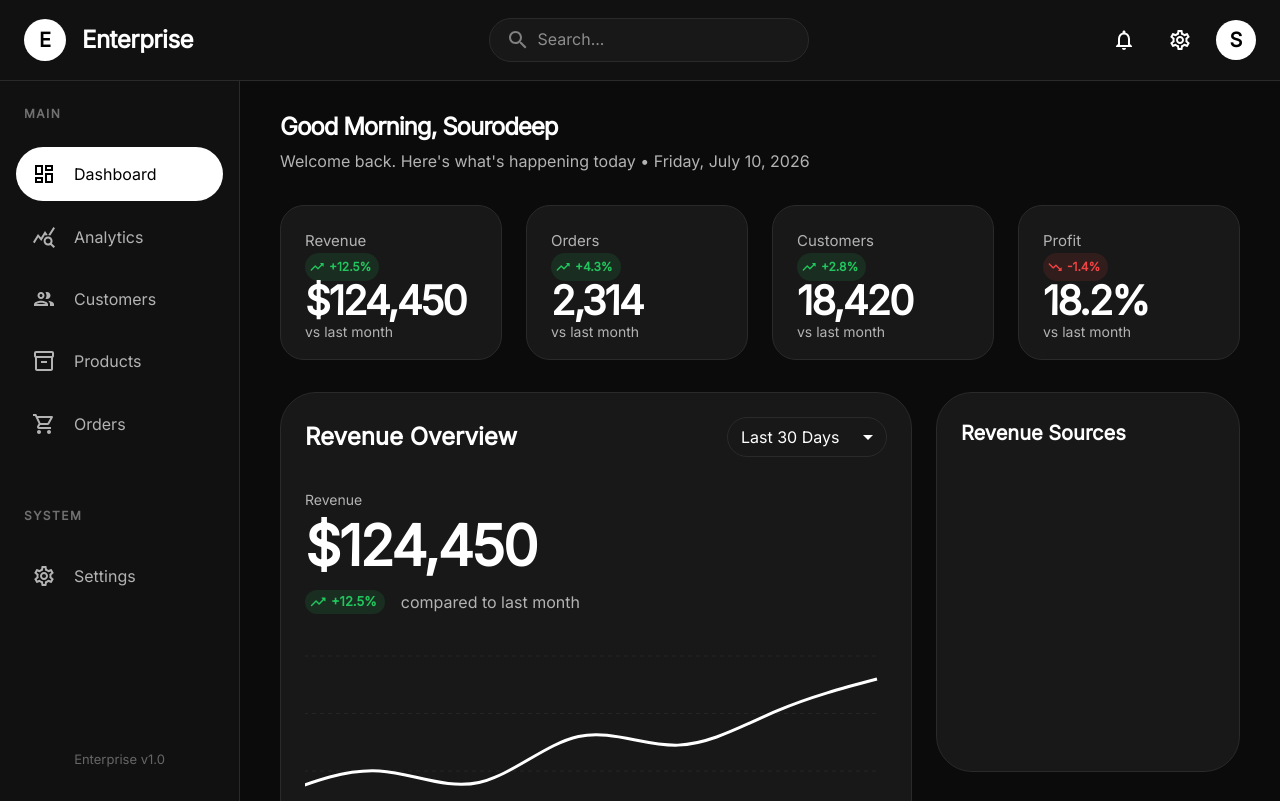
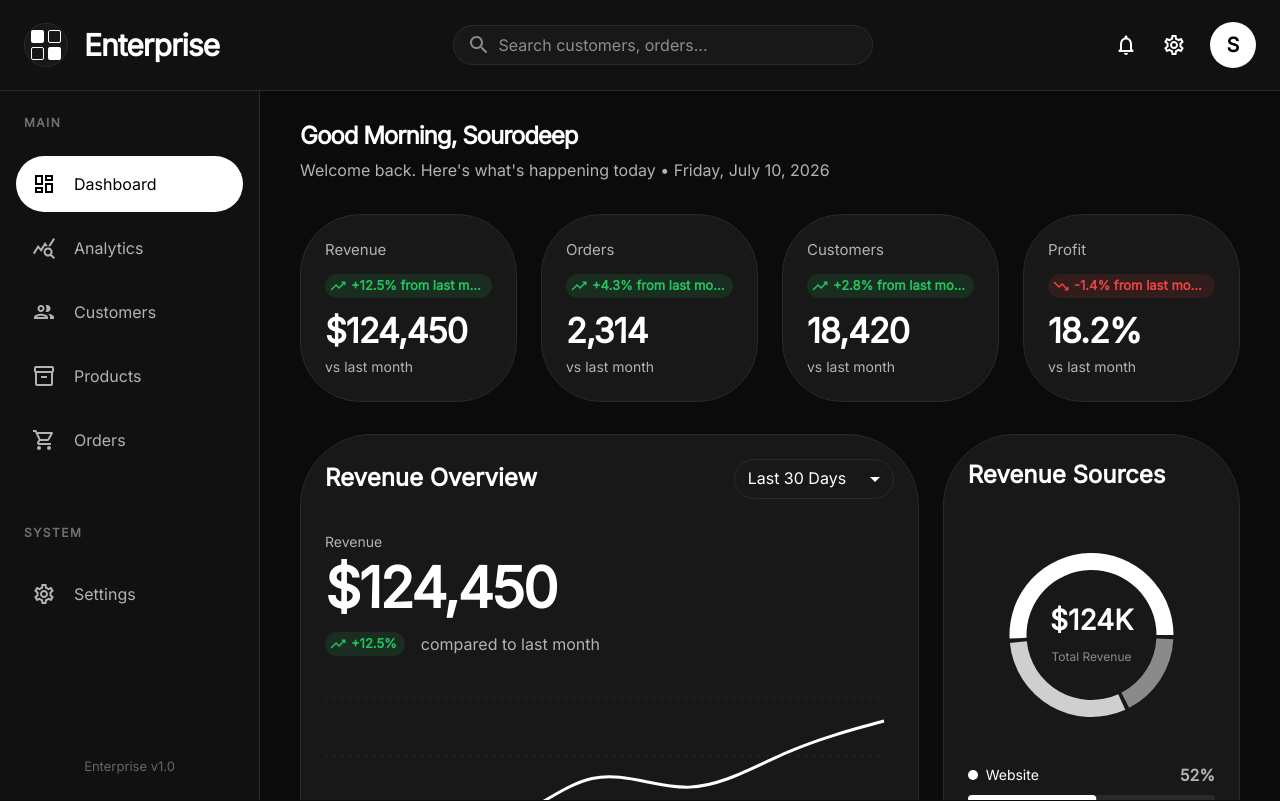
Before and after one commit to sourodeepsaha2/enterprise-dashboard, a React (Vite) app: page / in a window 1280 px wide. Built offline with nearby package versions, Linux system fonts and the light colour scheme.

Commit message:
feat: complete dashboard analytics and UI polish

```diff
--- /dev/null
+++ b/src/components/common/Logo.jsx
@@ -0,0 +1,52 @@
+import { Box, Typography } from "@mui/material";
+
+const Logo = () => {
+  return (
+    <Box
+      sx={{
+        display: "flex",
+        alignItems: "center",
+        gap: 2,
+      }}
+    >
+      <Box
+        sx={{
+          width: 44,
+          height: 44,
+          borderRadius: 2,
+          border: "1px solid",
+          borderColor: "divider",
+          display: "grid",
+          gridTemplateColumns: "repeat(2, 1fr)",
+          gap: "4px",
+          p: "6px",
+          bgcolor: "background.paper",
+          transition: "all .25s ease",
+
+          "&:hover": {
+            transform: "rotate(-3deg)",
+            borderColor: "#FFFFFF",
+          },
+        }}
+      >
+        <Box sx={{ bgcolor: "#FFFFFF", borderRadius: "2px" }} />
+        <Box sx={{ border: "1px solid #FFFFFF", borderRadius: "2px" }} />
+        <Box sx={{ border: "1px solid #FFFFFF", borderRadius: "2px" }} />
+        <Box sx={{ bgcolor: "#FFFFFF", borderRadius: "2px" }} />
+      </Box>
+
+      <Typography
+        sx={{
+          fontSize: 30,
+          fontWeight: 700,
+          letterSpacing: "-1px",
+          lineHeight: 1,
+        }}
+      >
+        Enterprise
+      </Typography>
+    </Box>
+  );
+};
+
+export default Logo;
--- a/src/components/layout/Header.jsx
+++ b/src/components/layout/Header.jsx
@@ -1,127 +1,114 @@
 import {
   AppBar,
+  Toolbar,
+  Box,
+  TextField,
+  InputAdornment,
+  IconButton,
   Avatar,
-  Box,
-  IconButton,
-  InputBase,
-  Toolbar,
-  Typography,
 } from "@mui/material";
 
-import SearchIcon from "@mui/icons-material/Search";
-import NotificationsNoneOutlinedIcon from "@mui/icons-material/NotificationsNoneOutlined";
+import SearchRoundedIcon from "@mui/icons-material/SearchRounded";
+import NotificationsNoneRoundedIcon from "@mui/icons-material/NotificationsNoneRounded";
 import SettingsOutlinedIcon from "@mui/icons-material/SettingsOutlined";
+
+import Logo from "../common/Logo";
 
 const Header = () => {
   return (
     <AppBar
-      position="static"
+      position="fixed"
       elevation={0}
       sx={{
         bgcolor: "#111111",
         borderBottom: "1px solid #2A2A2A",
+        zIndex: (theme) => theme.zIndex.drawer + 1,
       }}
     >
       <Toolbar
         sx={{
-          height: 80,
-          display: "flex",
           justifyContent: "space-between",
+          px: 3,
+          height: 90,
         }}
       >
         {/* Logo */}
+        <Logo />
+
+        {/* Search */}
+        <Box
+          sx={{
+            width: 420,
+          }}
+        >
+          <TextField
+            fullWidth
+            placeholder="Search customers, orders..."
+            variant="outlined"
+            size="small"
+            slotProps={{
+              input: {
+                startAdornment: (
+                  <InputAdornment position="start">
+                    <SearchRoundedIcon sx={{ color: "#8A8A8A" }} />
+                  </InputAdornment>
+                ),
+              },
+            }}
+            sx={{
+              "& .MuiOutlinedInput-root": {
+                bgcolor: "#181818",
+                borderRadius: 10,
+                color: "#FFFFFF",
+
+                "& fieldset": {
+                  borderColor: "#2A2A2A",
+                },
+
+                "&:hover fieldset": {
+                  borderColor: "#444444",
+                },
+
+                "&.Mui-focused fieldset": {
+                  borderColor: "#FFFFFF",
+                },
+              },
+            }}
+          />
+        </Box>
+
+        {/* Actions */}
         <Box
           sx={{
             display: "flex",
             alignItems: "center",
-            gap: 2,
+            gap: 1,
           }}
         >
-          <Box
+          <IconButton
             sx={{
-              width: 42,
-              height: 42,
-              bgcolor: "#FFFFFF",
-              borderRadius: 2,
-              display: "flex",
-              alignItems: "center",
-              justifyContent: "center",
+              color: "#FFFFFF",
             }}
           >
-            <Typography
-              sx={{
-                color: "#000000",
-                fontWeight: 800,
-                fontSize: 20,
-              }}
-            >
-              E
-            </Typography>
-          </Box>
+            <NotificationsNoneRoundedIcon />
+          </IconButton>
 
-          <Typography
-            variant="h5"
+          <IconButton
             sx={{
-              fontWeight: 700,
-              letterSpacing: "-0.5px",
+              color: "#FFFFFF",
             }}
           >
-            Enterprise
-          </Typography>
-        </Box>
-
-        {/* Search */}
-        <Box
-          sx={{
-            width: 320,
-            height: 44,
-            bgcolor: "#181818",
-            border: "1px solid #2A2A2A",
-            borderRadius: 2,
-            display: "flex",
-            alignItems: "center",
-            px: 2,
-          }}
-        >
-          <SearchIcon
-            sx={{
-              color: "#808080",
-              mr: 1,
-            }}
-          />
-
-          <InputBase
-            placeholder="Search..."
-            sx={{
-              flex: 1,
-              color: "#FFFFFF",
-            }}
-          />
-        </Box>
-
-        {/* Right */}
-        <Box
-          sx={{
-            display: "flex",
-            alignItems: "center",
-            gap: 2,
-          }}
-        >
-          <IconButton sx={{ color: "#FFFFFF" }}>
-            <NotificationsNoneOutlinedIcon />
-          </IconButton>
-
-          <IconButton sx={{ color: "#FFFFFF" }}>
             <SettingsOutlinedIcon />
           </IconButton>
 
           <Avatar
             sx={{
-              width: 40,
-              height: 40,
+              width: 46,
+              height: 46,
               bgcolor: "#FFFFFF",
               color: "#000000",
               fontWeight: 700,
+              ml: 1,
             }}
           >
             S
--- a/src/components/layout/MainLayout.jsx
+++ b/src/components/layout/MainLayout.jsx
@@ -1,6 +1,12 @@
 import { Box } from "@mui/material";
+
 import Header from "./Header";
 import Sidebar from "./Sidebar";
+
+import {
+  HEADER_HEIGHT,
+  HEADER_HEIGHT_PX,
+} from "../../utils/layout";
 
 const MainLayout = ({ children }) => {
   return (
@@ -8,6 +14,7 @@ const MainLayout = ({ children }) => {
       sx={{
         minHeight: "100vh",
         bgcolor: "background.default",
+        pt: HEADER_HEIGHT_PX,
       }}
     >
       <Header />
@@ -15,7 +22,7 @@ const MainLayout = ({ children }) => {
       <Box
         sx={{
           display: "flex",
-          height: "calc(100vh - 80px)",
+          height: `calc(100vh - ${HEADER_HEIGHT}px)`,
         }}
       >
         <Sidebar />
--- a/src/components/layout/SideBar.jsx
+++ b/src/components/layout/SideBar.jsx
@@ -13,6 +13,11 @@ import GroupOutlinedIcon from "@mui/icons-material/GroupOutlined";
 import Inventory2OutlinedIcon from "@mui/icons-material/Inventory2Outlined";
 import ShoppingCartOutlinedIcon from "@mui/icons-material/ShoppingCartOutlined";
 import SettingsOutlinedIcon from "@mui/icons-material/SettingsOutlined";
+
+import {
+  HEADER_HEIGHT,
+  SIDEBAR_WIDTH,
+} from "../../utils/layout";
 
 const menuItems = [
   {
@@ -42,12 +47,22 @@ const Sidebar = () => {
   return (
     <Box
       sx={{
-        width: 240,
+        width: SIDEBAR_WIDTH,
+        height: `calc(100vh - ${HEADER_HEIGHT}px)`,
+
+        position: "sticky",
+        top: 0,
+
+        flexShrink: 0,
+
         bgcolor: "#111111",
+
         borderRight: "1px solid #2A2A2A",
+
         display: "flex",
         flexDirection: "column",
         justifyContent: "space-between",
+
         py: 3,
       }}
     >
@@ -71,14 +86,12 @@ const Sidebar = () => {
               key={item.title}
               sx={{
                 mb: 1,
-                borderRadius: 2.5,
-                py: 1.4,
+                py: 1.5,
+                borderRadius: 3,
 
                 bgcolor: item.active ? "#FFFFFF" : "transparent",
 
                 color: item.active ? "#000000" : "#B3B3B3",
-
-                transition: "all .25s",
 
                 "&:hover": {
                   bgcolor: item.active ? "#FFFFFF" : "#1C1C1C",
@@ -87,8 +100,8 @@ const Sidebar = () => {
             >
               <ListItemIcon
                 sx={{
+                  minWidth: 42,
                   color: item.active ? "#000000" : "#B3B3B3",
-                  minWidth: 42,
                 }}
               >
                 {item.icon}
@@ -122,8 +135,8 @@ const Sidebar = () => {
         <List sx={{ px: 2 }}>
           <ListItemButton
             sx={{
-              borderRadius: 2.5,
-              py: 1.4,
+              py: 1.5,
+              borderRadius: 3,
 
               color: "#B3B3B3",
 
@@ -134,8 +147,8 @@ const Sidebar = () => {
           >
             <ListItemIcon
               sx={{
+                minWidth: 42,
                 color: "#B3B3B3",
-                minWidth: 42,
               }}
             >
               <SettingsOutlinedIcon />
@@ -145,7 +158,6 @@ const Sidebar = () => {
               primary="Settings"
               primaryTypographyProps={{
                 fontSize: 15,
-                fontWeight: 500,
               }}
             />
           </ListItemButton>
@@ -155,9 +167,8 @@ const Sidebar = () => {
       <Typography
         sx={{
           textAlign: "center",
-          color: "#666",
+          color: "#666666",
           fontSize: 13,
-          pb: 1,
         }}
       >
         Enterprise v1.0
--- a/src/components/ui/SectionCard.jsx
+++ b/src/components/ui/SectionCard.jsx
@@ -1,20 +1,30 @@
 import { Paper } from "@mui/material";
 
-const SectionCard = ({ children, sx = {} }) => {
+const SectionCard = ({
+  children,
+  sx = {},
+  hoverable = true,
+}) => {
   return (
     <Paper
       elevation={0}
       sx={{
-        bgcolor: "background.paper",
-        border: "1px solid",
-        borderColor: "divider",
-        borderRadius: 3,
+        bgcolor: "#181818",
+        border: "1px solid #2A2A2A",
+        borderRadius: 6,
         p: 3,
-        transition: "all 0.2s ease",
 
-        "&:hover": {
-          borderColor: "#3A3A3A",
-        },
+        transition: hoverable
+          ? "transform .25s ease, box-shadow .25s ease, border-color .25s ease"
+          : "none",
+
+        ...(hoverable && {
+          "&:hover": {
+            transform: "translateY(-4px)",
+            borderColor: "#3A3A3A",
+            boxShadow: "0 16px 40px rgba(0,0,0,.45)",
+          },
+        }),
 
         ...sx,
       }}
--- a/src/components/ui/StatCard.jsx
+++ b/src/components/ui/StatCard.jsx
@@ -1,7 +1,6 @@
-import { Box, Chip, Typography } from "@mui/material";
+import { Paper, Typography, Chip } from "@mui/material";
 import TrendingUpRoundedIcon from "@mui/icons-material/TrendingUpRounded";
 import TrendingDownRoundedIcon from "@mui/icons-material/TrendingDownRounded";
-import SectionCard from "./SectionCard";
 
 const StatCard = ({
   title,
@@ -10,40 +9,49 @@ const StatCard = ({
   positive = true,
 }) => {
   return (
-    <SectionCard
+    <Paper
+      elevation={0}
       sx={{
-        height: 155,
-        display: "flex",
-        flexDirection: "column",
-        justifyContent: "space-between",
-        borderRadius: 2,
-        cursor: "pointer",
-        transition: "all .25s ease",
+        bgcolor: "#181818",
+        border: "1px solid #2A2A2A",
+        borderRadius: 5,
+        p: 3,
+        overflow: "hidden",
+
+        transition:
+          "transform .25s ease, box-shadow .25s ease, border-color .25s ease",
 
         "&:hover": {
-          transform: "translateY(-6px)",
-          borderColor: "#444",
+          transform: "translateY(-4px)",
+          borderColor: "#3A3A3A",
+          boxShadow: "0 16px 36px rgba(0,0,0,.45)",
+        },
+
+        "&:hover .stat-value": {
+          transform: "translateY(-3px)",
+        },
+
+        "&:hover .trend-chip": {
+          transform: "scale(1.05)",
+        },
+
+        "&:hover .MuiChip-icon": {
+          transform: "rotate(-12deg) scale(1.1)",
         },
       }}
     >
-      {/* Top */}
-
-      <Box
-        display="flex"
-        justifyContent="space-between"
-        alignItems="center"
-      >
       <Typography
         sx={{
+          color: "text.secondary",
           fontSize: 15,
-            color: "text.secondary",
-            fontWeight: 500,
+          mb: 1.5,
         }}
       >
         {title}
       </Typography>
 
       <Chip
+        className="trend-chip"
         size="small"
         icon={
           positive ? (
@@ -52,56 +60,52 @@ const StatCard = ({
             <TrendingDownRoundedIcon />
           )
         }
-          label={change.replace(" from last month", "")}
+        label={change}
         sx={{
-            height: 28,
+          mb: 2,
 
           bgcolor: positive
-              ? "rgba(34,197,94,.12)"
-              : "rgba(239,68,68,.12)",
+            ? "rgba(34,197,94,0.12)"
+            : "rgba(239,68,68,0.12)",
 
           color: positive ? "#22C55E" : "#EF4444",
 
-            borderRadius: 2,
+          transition: "transform .25s ease",
 
           "& .MuiChip-label": {
-              px: 1,
             fontWeight: 600,
-              fontSize: 12,
           },
 
           "& .MuiChip-icon": {
             color: positive ? "#22C55E" : "#EF4444",
-              fontSize: 16,
+            transition: "transform .25s ease",
           },
         }}
       />
-      </Box>
-
-      {/* Value */}
 
       <Typography
+        className="stat-value"
         sx={{
-          fontSize: 40,
+          fontSize: 34,
           fontWeight: 700,
-          letterSpacing: "-2px",
           lineHeight: 1,
+          letterSpacing: "-1px",
+          transition: "transform .25s ease",
         }}
       >
         {value}
       </Typography>
 
-      {/* Bottom */}
-
       <Typography
         sx={{
+          mt: 1,
           color: "text.secondary",
           fontSize: 14,
         }}
       >
         vs last month
       </Typography>
-    </SectionCard>
+    </Paper>
   );
 };
 
--- /dev/null
+++ b/src/data/dashboard.js
@@ -0,0 +1,5 @@
+export const revenueSources = [
+  { name: "Website", value: 52, color: "#FFFFFF" },
+  { name: "Mobile", value: 31, color: "#CFCFCF" },
+  { name: "API", value: 17, color: "#8A8A8A" },
+];
--- /dev/null
+++ b/src/pages/Dashboard/DonutChart.jsx
@@ -0,0 +1,94 @@
+import { Box, Typography } from "@mui/material";
+import {
+  PieChart,
+  Pie,
+  Cell,
+  ResponsiveContainer,
+} from "recharts";
+
+const data = [
+  {
+    name: "Website",
+    value: 52,
+  },
+  {
+    name: "Mobile",
+    value: 31,
+  },
+  {
+    name: "API",
+    value: 17,
+  },
+];
+
+const COLORS = [
+  "#FFFFFF",
+  "#CFCFCF",
+  "#8A8A8A",
+];
+
+const DonutChart = () => {
+  return (
+    <Box>
+      <Typography
+        variant="h5"
+        fontWeight={600}
+        sx={{
+          mb: 3,
+        }}
+      >
+        Revenue Sources
+      </Typography>
+
+      <Box
+        sx={{
+          width: "100%",
+          height: 240,
+        }}
+      >
+        <ResponsiveContainer width="100%" height="100%">
+          <PieChart>
+            <Pie
+              data={data}
+              dataKey="value"
+              innerRadius={65}
+              outerRadius={82}
+              paddingAngle={3}
+              stroke="none"
+            >
+              {data.map((entry, index) => (
+                <Cell
+                  key={entry.name}
+                  fill={COLORS[index]}
+                />
+              ))}
+            </Pie>
+
+            <text
+              x="50%"
+              y="48%"
+              textAnchor="middle"
+              fill="#FFFFFF"
+              fontSize="28"
+              fontWeight="700"
+            >
+              $124K
+            </text>
+
+            <text
+              x="50%"
+              y="61%"
+              textAnchor="middle"
+              fill="#8A8A8A"
+              fontSize="12"
+            >
+              Total Revenue
+            </text>
+          </PieChart>
+        </ResponsiveContainer>
+      </Box>
+    </Box>
+  );
+};
+
+export default DonutChart;
--- a/src/pages/Dashboard/RevenueSource.jsx
+++ b/src/pages/Dashboard/RevenueSource.jsx
@@ -1,19 +1,20 @@
-import { Typography } from "@mui/material";
 import SectionCard from "../../components/ui/SectionCard";
+
+import DonutChart from "./DonutChart";
+import SourceList from "./SourceList";
 
 const RevenueSource = () => {
   return (
     <SectionCard
       sx={{
-        height: 380,
+        height: 640,
+        display: "flex",
+        flexDirection: "column",
       }}
     >
-      <Typography
-        variant="h6"
-        fontWeight={600}
-      >
-        Revenue Sources
-      </Typography>
+      <DonutChart />
+
+      <SourceList />
     </SectionCard>
   );
 };
--- /dev/null
+++ b/src/pages/Dashboard/SourceList.jsx
@@ -0,0 +1,99 @@
+import {
+  Box,
+  LinearProgress,
+  Typography,
+} from "@mui/material";
+
+const items = [
+  {
+    name: "Website",
+    value: 52,
+    color: "#FFFFFF",
+  },
+  {
+    name: "Mobile",
+    value: 31,
+    color: "#CFCFCF",
+  },
+  {
+    name: "API",
+    value: 17,
+    color: "#8A8A8A",
+  },
+];
+
+const SourceList = () => {
+  return (
+    <Box sx={{ mt: 1 }}>
+      {items.map((item) => (
+        <Box
+          key={item.name}
+          sx={{
+            mb: 3,
+          }}
+        >
+          <Box
+            sx={{
+              display: "flex",
+              justifyContent: "space-between",
+              alignItems: "center",
+              mb: 1,
+            }}
+          >
+            <Box
+              sx={{
+                display: "flex",
+                alignItems: "center",
+                gap: 1,
+              }}
+            >
+              <Box
+                sx={{
+                  width: 10,
+                  height: 10,
+                  borderRadius: "50%",
+                  bgcolor: item.color,
+                }}
+              />
+
+              <Typography
+                sx={{
+                  fontSize: 14,
+                  fontWeight: 500,
+                }}
+              >
+                {item.name}
+              </Typography>
+            </Box>
+
+            <Typography
+              sx={{
+                color: "text.secondary",
+                fontWeight: 600,
+              }}
+            >
+              {item.value}%
+            </Typography>
+          </Box>
+
+          <LinearProgress
+            variant="determinate"
+            value={item.value}
+            sx={{
+              height: 8,
+              borderRadius: 20,
+              bgcolor: "#2A2A2A",
+
+              "& .MuiLinearProgress-bar": {
+                bgcolor: item.color,
+                borderRadius: 20,
+              },
+            }}
+          />
+        </Box>
+      ))}
+    </Box>
+  );
+};
+
+export default SourceList;
--- /dev/null
+++ b/src/utils/layout.js
@@ -0,0 +1,5 @@
+export const HEADER_HEIGHT = 90;
+export const SIDEBAR_WIDTH = 260;
+
+export const HEADER_HEIGHT_PX = `${HEADER_HEIGHT}px`;
+export const SIDEBAR_WIDTH_PX = `${SIDEBAR_WIDTH}px`;
```
Also changed, not shown: src/components/layout/Content.jsx (+21 -0 lines). Lines whose indentation alone changed are shown as unchanged.
